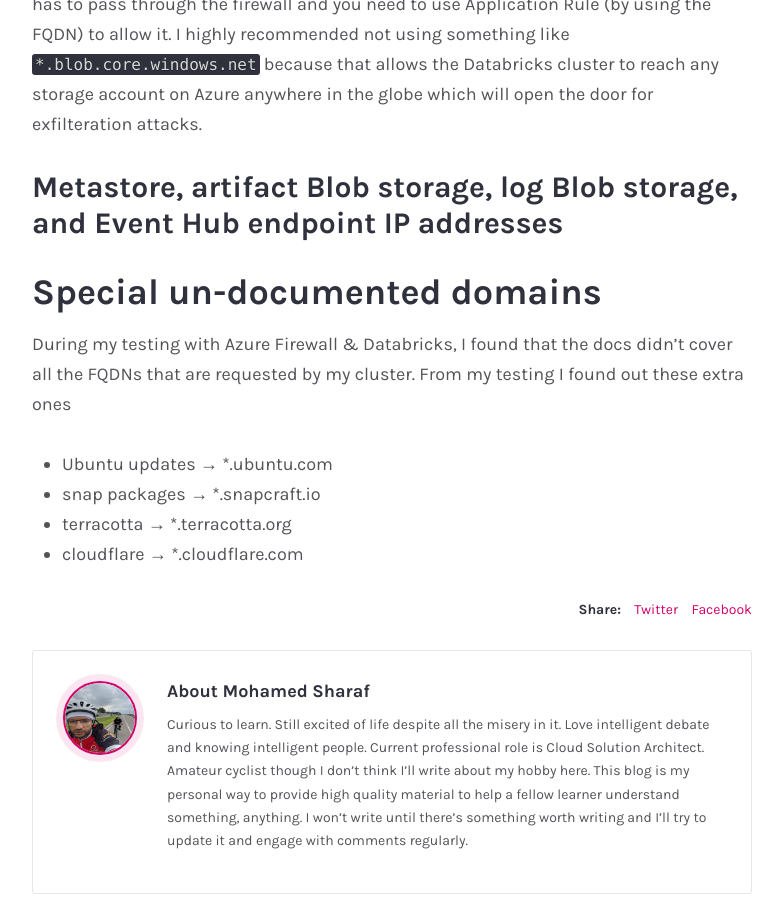
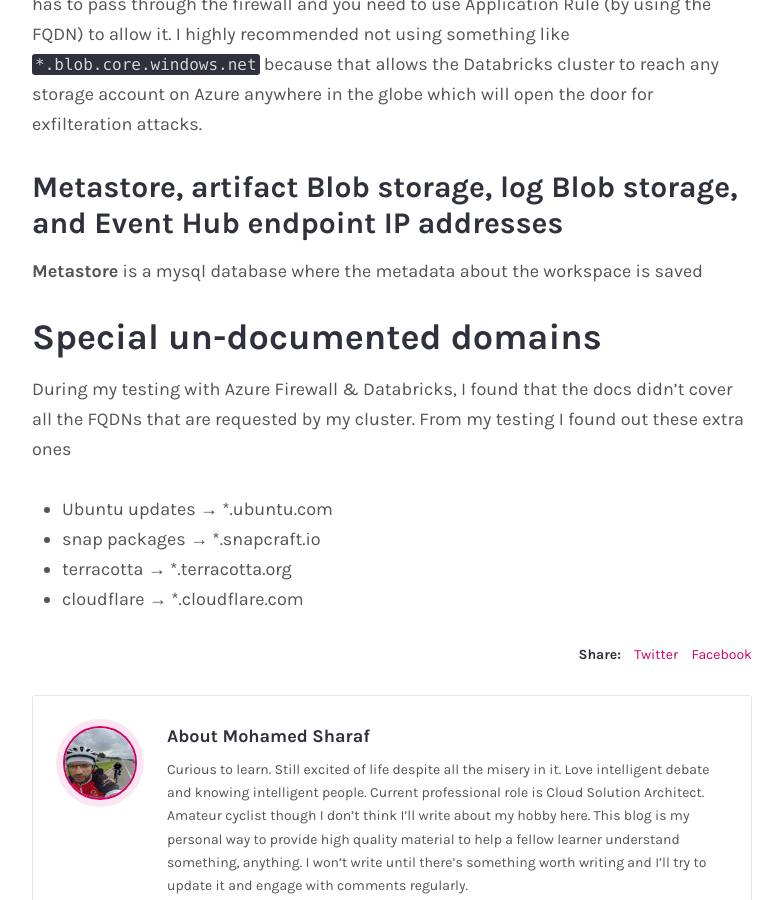
Before and after one commit to mosharafMS/cloudsafari, a Jekyll site: the page built from _posts/2020-09-05-Azure-Databricks-VNET-Integration.md, in a window 1280 px wide and 900 px high, scrolled down 5932 px. Shown: the whole window, without its empty margins (248-1031 px from the left). Built offline with Jekyll 4.4.1, drawn with Linux system fonts in a browser that asks for light colours; some web fonts are replaced; our own code applies the rules of GitHub Pages for plain Markdown files; comment, search, counter and statistics services are not loaded; some of the changed lines change nothing that is shown.

Commit message:
_posts/2020-09-05-Azure-Databricks-VNET-Integration.md updated from https://stackedit.io/

```diff
--- a/_posts/2020-09-05-Azure-Databricks-VNET-Integration.md
+++ b/_posts/2020-09-05-Azure-Databricks-VNET-Integration.md
@@ -68,7 +68,7 @@
 I highly recommended not using something like `*.blob.core.windows.net` because that allows the Databricks cluster to reach any storage account on Azure anywhere in the globe which will open the door for exfilteration attacks.
 
 ###  Metastore, artifact Blob storage, log Blob storage, and Event Hub endpoint IP addresses
-
+**Metastore** is a mysql database where the metadata about the workspace is saved
 
 ## Special un-documented domains
 During my testing with Azure Firewall & Databricks, I found that the docs didn’t cover all the FQDNs that are requested by my cluster. From my testing I found out these extra ones
@@ -78,6 +78,6 @@
 -   cloudflare → *.cloudflare.com
 
 <!--stackedit_data:
-eyJoaXN0b3J5IjpbMjAwNTM1Mzk5Miw0MTk0MzkwNywtODQ1Mj
-cxNzQ2LC0xNjk3NTcwODc0XX0=
+eyJoaXN0b3J5IjpbMTg1NjcxNTc3LDIwMDUzNTM5OTIsNDE5ND
+M5MDcsLTg0NTI3MTc0NiwtMTY5NzU3MDg3NF19
 -->
```
